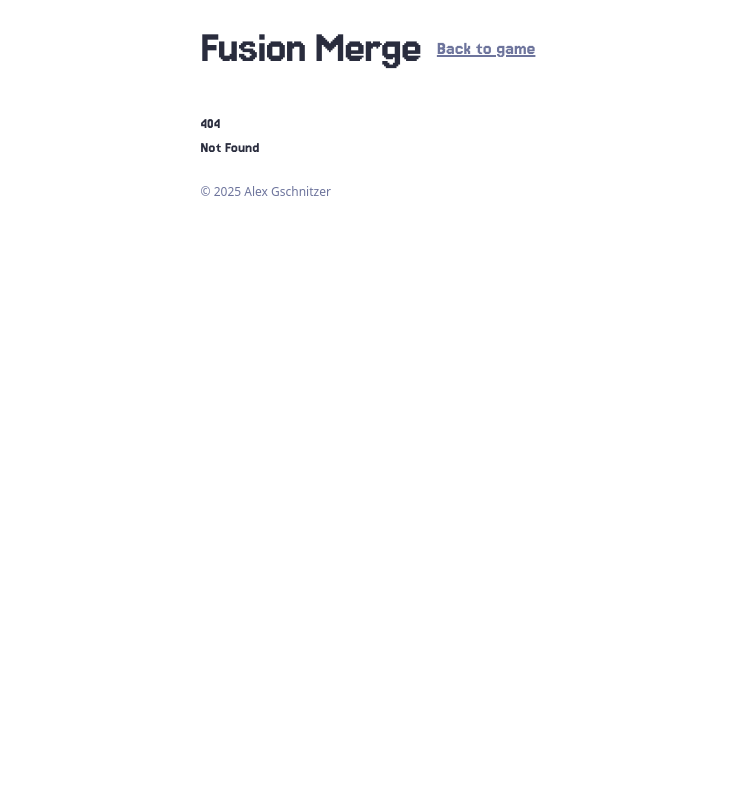
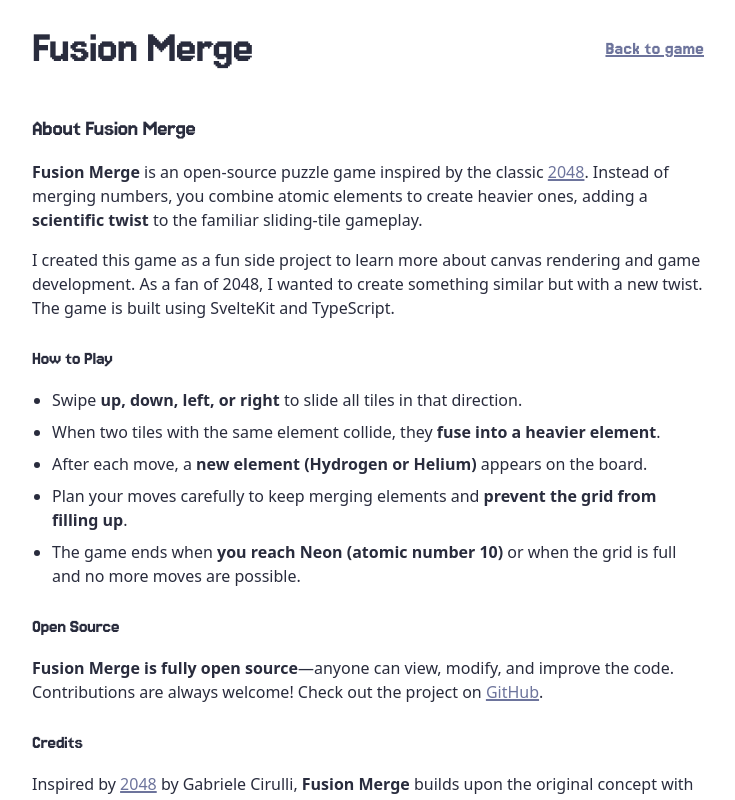
Before and after one commit to agschnitzer/fusion-merge, a SvelteKit app: page /about in a window 1280 px wide. Before the commit this address had no page. Shown: the top 800 px of the page, without its empty margins (272-1007 px from the left). Built offline with nearby package versions, Linux system fonts and the light colour scheme.

Commit message:
Add about page (#5)
Add prerender and trailingSlash options.

```diff
--- /dev/null
+++ b/src/routes/+layout.server.ts
@@ -0,0 +1,2 @@
+export const prerender = true
+export const trailingSlash = 'always'
--- a/src/routes/+layout.svelte
+++ b/src/routes/+layout.svelte
@@ -21,7 +21,7 @@
           <a href="/">Play Fusion Merge</a>
         </li>
         <li>
-          <a href="/about">About</a>
+          <a href="/about/">About</a>
         </li>
       </ul>
     </nav>
@@ -41,9 +41,9 @@
     {/if}
   </header>
   <main class="max-w-2xl">{@render children()}</main>
-  <footer class="py-6 flex flex-wrap justify-between items-center 2xs:gap-x-4">
+  <footer class="py-4 flex flex-wrap justify-between items-center 2xs:gap-x-4">
     {#if page.url.pathname === '/'}
-      <a href="/about" class="text-xl">About the game</a>
+      <a href="/about/" class="text-xl">About the game</a>
     {/if}
     <p class="text-xs text-text font-sans">&copy; {new Date().getFullYear()} Alex Gschnitzer</p>
   </footer>
--- /dev/null
+++ b/src/routes/about/+page.svelte
@@ -0,0 +1,61 @@
+<script lang="ts">
+  const sections: Array<{ heading: string, content: string | string[] }> = [
+    {
+      heading: 'How to Play',
+      content: [
+        'Swipe <strong>up, down, left, or right</strong> to slide all tiles in that direction.',
+        'When two tiles with the same element collide, they <strong>fuse into a heavier element</strong>.',
+        'After each move, a <strong>new element (Hydrogen or Helium)</strong> appears on the board.',
+        'Plan your moves carefully to keep merging elements and <strong>prevent the grid from filling up</strong>.',
+        'The game ends when <strong>you reach Neon (atomic number 10)</strong> or when the grid is full and no more moves are possible.',
+      ],
+    },
+    {
+      heading: 'Open Source',
+      content: `<strong>Fusion Merge is fully open source</strong>—anyone can view, modify, and improve the code. Contributions are always welcome! Check out the project on <a href="https://github.com/agschnitzer/fusion-merge" target="_blank">GitHub</a>.`,
+    },
+    {
+      heading: 'Credits',
+      content: `<p>Inspired by <a href="https://play2048.co" target="_blank">2048</a> by Gabriele Cirulli, <strong>Fusion Merge</strong> builds upon the original concept with a new theme. Thanks to Gabriele for the inspiration and for making such a fun game!</p>`,
+    },
+    {
+      heading: 'Feedback',
+      content: `If you have any questions, feedback, or suggestions, feel free to reach out to me. You can contact me through my <a href="https://alexgschnitzer.com" target="_blank">website</a> or check out my <a href="https://github.com/agschnitzer" target="_blank">GitHub profile</a> for more details and contributions!`,
+    },
+  ]
+</script>
+
+<article aria-labelledby="about-heading" class="space-y-6 font-sans">
+  <header class="mb-4">
+    <h2 id="about-heading" class="text-2xl font-display tracking-tight">About Fusion Merge</h2>
+  </header>
+  <div class="space-y-4">
+    <p>
+      <strong>Fusion Merge</strong> is an open-source puzzle game inspired by the classic
+      <a href="https://play2048.co" target="_blank">2048</a>. Instead of merging numbers, you combine atomic
+      elements to create heavier ones, adding a <strong>scientific twist</strong> to the familiar sliding-tile gameplay.
+    </p>
+
+    <p>
+      I created this game as a fun side project to learn more about canvas rendering and game development. As a fan of 2048, I
+      wanted to create something similar but with a new twist. The game is built using SvelteKit and TypeScript.
+    </p>
+  </div>
+
+  {#each sections as { heading, content } (`section-${heading}`)}
+    <section class="space-y-4">
+      <header>
+        <h3 class="text-xl font-display tracking-tight">{heading}</h3>
+      </header>
+      {#if typeof content === 'string'}
+        <p>{@html content}</p>
+      {:else}
+        <ul class="list-disc pl-5 space-y-2">
+          {#each content as item}
+            <li>{@html item}</li>
+          {/each}
+        </ul>
+      {/if}
+    </section>
+  {/each}
+</article>
```
